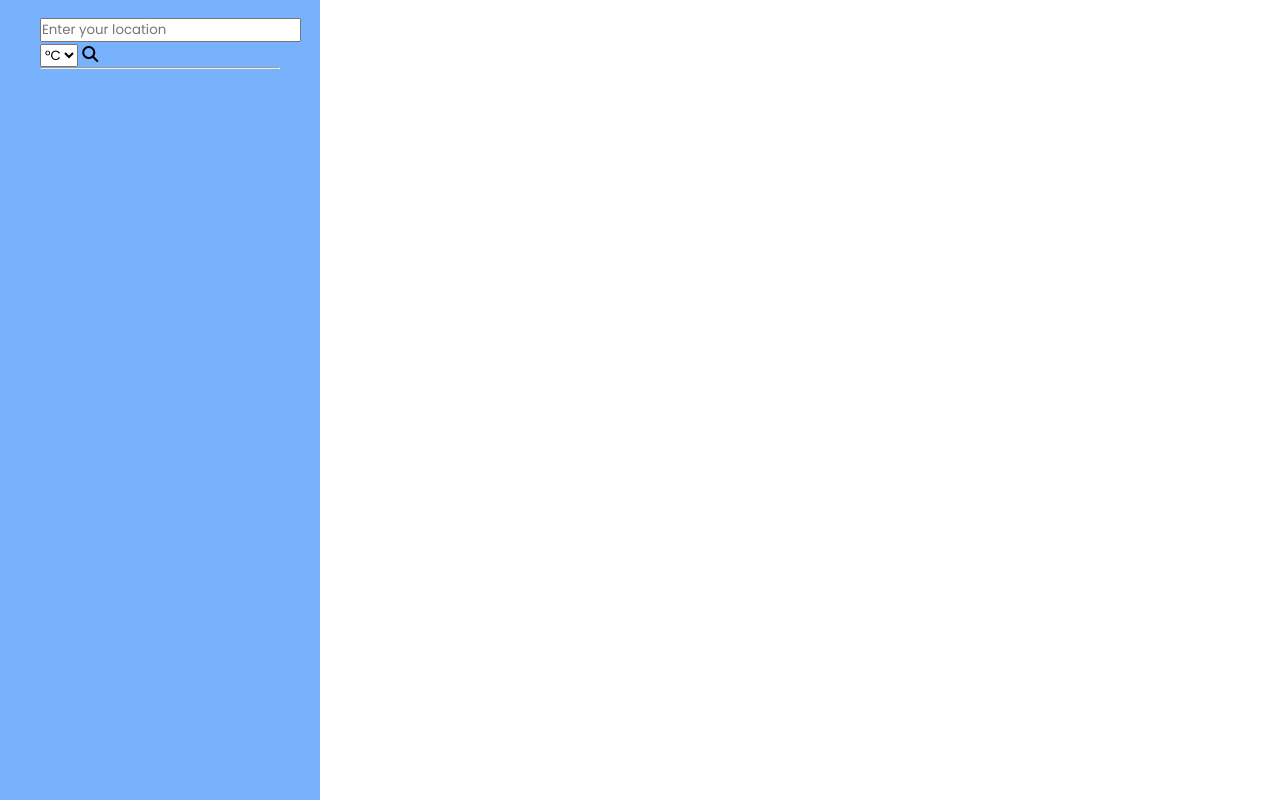
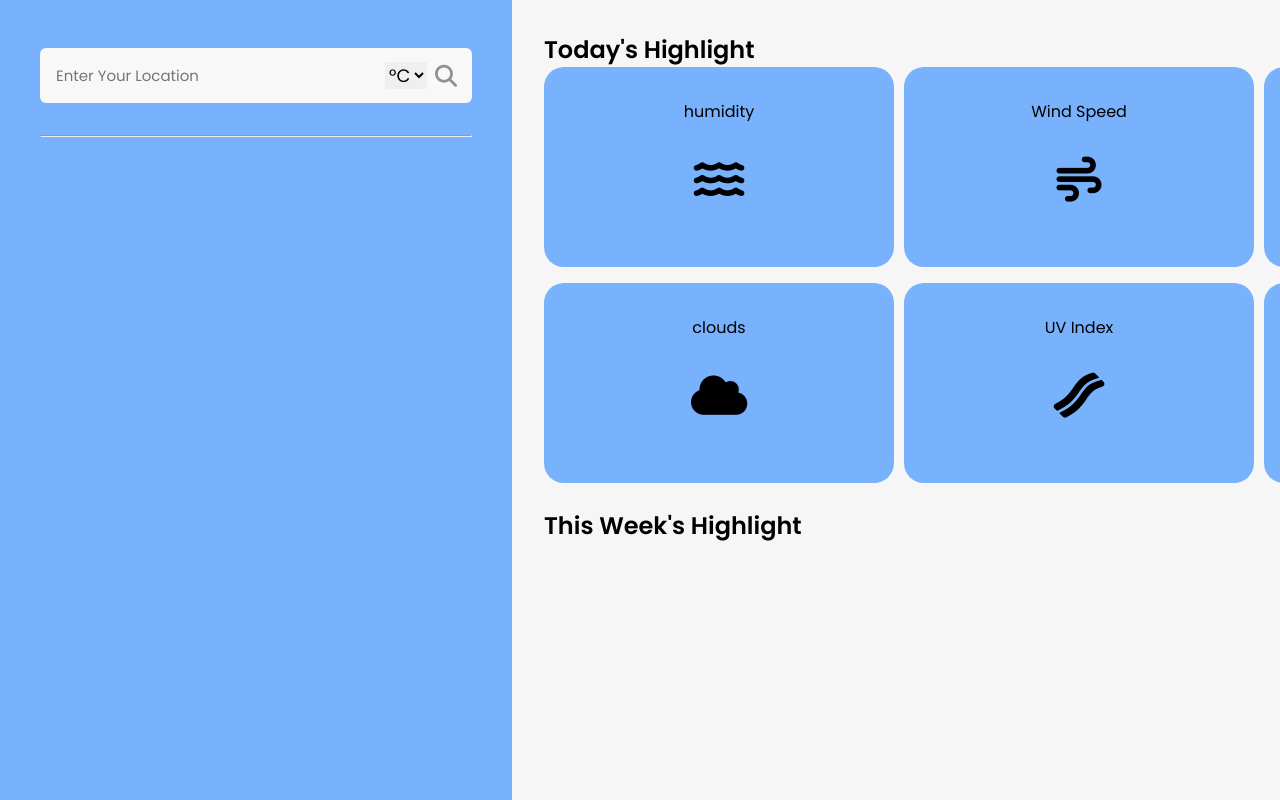
Before and after one commit to Sayan044/SkyTrack-Weather, a plain HTML site: page index.html in a window 1280 px wide. Drawn offline with Linux system fonts and the light colour scheme.

Commit message:
updated css and html code

```diff
--- a/index.html
+++ b/index.html
@@ -38,7 +38,7 @@
 
         <div class="weather-output">
             <h2 class="heading">Today's Highlight</h2>
-            <div class="Highlight">
+            <div class="Highlights">
                 <div class="humidity">
                     humidity
                     <i class="fa solid fa-water"></i>
@@ -90,6 +90,7 @@
 
                 </div>
             </div>
+            <br />
 
             <h2 class="heading">This Week's Highlight</h2>
 
--- a/style.css
+++ b/style.css
@@ -17,10 +17,84 @@ body {
 }
 
 .weather-input{
-  width: 25%;
+  width: 40%;
   position: fixed;
   inset: 0;
   background: #78b1fc;
   padding: 1rem 2.5rem;
 
 }
+
+.input-group{
+  position: relative;
+  display: flex;
+  align-items: center;
+  margin: 2rem 0;
+
+}
+
+.input-group input{
+   background: #f8f8f8;
+   text-transform: capitalize;
+   padding: 1rem;
+   font-size: 15px;
+   border-radius: 6px;
+   width: 100%;
+   outline: none;
+   border: none;
+}
+
+.input-group .converter{
+  position: absolute;
+  right: 45px;
+  border: none;
+  outline: none;
+  font-size: 18px;
+  cursor: pointer;
+}
+
+.input-group .fa-search{
+  position: absolute;
+  right: 15px;
+  color: #909090;
+  cursor: pointer;
+  font-size: 22px;
+}
+
+.weather-output{
+  width: 60%;
+  position: fixed;
+  inset: 0;
+  margin-left: 40%;
+  padding: 2rem;
+  background: #f6f6f6;
+  overflow: auto;
+}
+
+.Highlights{
+  display: grid;
+  grid-template-columns: repeat(3, 350px);
+  grid-auto-flow: row;
+  row-gap: 1rem;
+  column-gap: 10px;
+}
+
+.Highlights div{
+  height: 200px;
+  display: grid;
+  align-items: center;
+  justify-content: center;
+  text-align: center;
+  background-color: #78b1fc;
+  border-radius: 20px;
+  padding: 1rem;
+}
+.Highlights i{
+  font-size: 45px;
+}
+
+.sun span{
+  align-items: center;
+  display: flex;
+  gap: 10px;
+}
```
